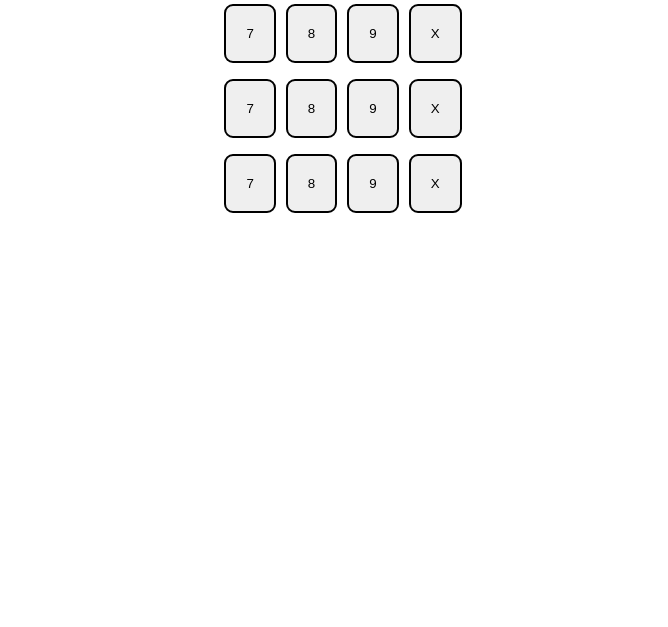
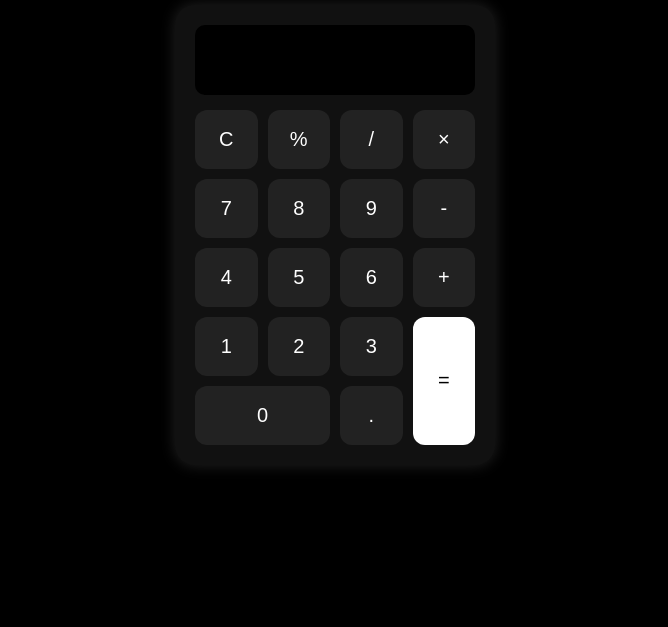
Before and after one commit to lokeshmali2003/Calculator, a plain HTML site: page index.html in a window 1280 px wide. Shown: the part 194-821 px from the top of the page, without its empty margins (305-973 px from the left). After the commit the page ends 800 px from the top, so only its background shows below. Drawn offline with Linux system fonts and the light colour scheme.

Commit message:
complete project

```diff
--- a/index.html
+++ b/index.html
@@ -3,41 +3,42 @@
 <head>
     <meta charset="UTF-8">
     <meta name="viewport" content="width=device-width, initial-scale=1.0">
-    <title>Calculator</title>
+    <title>Modern Calculator</title>
     <link rel="stylesheet" href="style.css">
-    <link rel="stylesheet" href="utils.css">
-    <script src="script.js"></script>
 </head>
 <body>
-    <h1 class="text-center">Welcome To calculate me!</h1>
-    <div class="container item-center flex flex-col mx-auto">
-     <div class="row">
-      <input type="text" class="input" />
-     </div>
-     <div class="row">
-        <button class="button">7</button>
-        <button class="button">8</button>
-        <button class="button">9</button>
-        <button class="button">X</button>
-     </div>
-     <div class="row">
-        <button class="button">7</button>
-        <button class="button">8</button>
-        <button class="button">9</button>
-        <button class="button">X</button>
-     </div>
-     <div class="row">
-        <button class="button">7</button>
-        <button class="button">8</button>
-        <button class="button">9</button>
-        <button class="button">X</button>
-     </div>
-     <div class="row">
-        <button class="button">7</button>
-        <button class="button">8</button>
-        <button class="button">9</button>
-        <button class="button">X</button>
-     </div>
+
+    <h1 class="title">Calculator- HTML CSS JAVASCRIPT</h1>
+
+    <div class="calculator">
+        <input type="text" class="display" disabled />
+
+        <div class="buttons">
+            <button class="btn clear">C</button>
+            <button class="btn">%</button>
+            <button class="btn">/</button>
+            <button class="btn">×</button>
+
+            <button class="btn">7</button>
+            <button class="btn">8</button>
+            <button class="btn">9</button>
+            <button class="btn">-</button>
+
+            <button class="btn">4</button>
+            <button class="btn">5</button>
+            <button class="btn">6</button>
+            <button class="btn">+</button>
+
+            <button class="btn">1</button>
+            <button class="btn">2</button>
+            <button class="btn">3</button>
+            <button class="btn equal">=</button>
+
+            <button class="btn zero">0</button>
+            <button class="btn">.</button>
+        </div>
     </div>
+
+<script src="script.js"></script>
 </body>
 </html>
--- a/script.js
+++ b/script.js
@@ -0,0 +1,33 @@
+let input = document.querySelector('.display');
+let buttons = document.querySelectorAll('.btn');
+let string = "";
+
+buttons.forEach(btn => {
+    btn.addEventListener('click', () => {
+
+        let value = btn.innerText;
+
+        if(value === "C"){
+            string = "";
+            input.value = "";
+        }
+        else if(value === "="){
+            string = string
+                        .replace("×", "*")
+                        .replace("÷", "/");
+
+            try {
+                string = eval(string).toString();
+                input.value = string;
+            } catch {
+                input.value = "Error";
+                string = "";
+            }
+        }
+        else{
+            string += value;
+            input.value = string;
+        }
+
+    });
+});
--- a/style.css
+++ b/style.css
@@ -1,18 +1,78 @@
-html,body{
-    height: 100%;
-    width: 100%;
-}
-.button{
-    padding: 20px;
-    margin: 0 3px;
-    border: 2px solid black;
-    border-radius: 9px;
-    cursor: pointer;
-}
-.row{
-    margin: 8px 0px;
-}
-.row input{
+*{
     margin: 0;
     padding: 0;
+    box-sizing: border-box;
+    font-family: "Poppins", sans-serif;
 }
+
+body{
+    height: 100vh;
+    background: #000;
+    color: white;
+    display: flex;
+    justify-content: center;
+    align-items: center;
+    flex-direction: column;
+}
+
+.title{
+    margin-bottom: 20px;
+    letter-spacing: 2px;
+}
+
+.calculator{
+    background: #111;
+    padding: 20px;
+    width: 320px;
+    border-radius: 20px;
+    box-shadow: 0 0 15px #222;
+}
+
+.display{
+    width: 100%;
+    height: 70px;
+    background: #000;
+    color: white;
+    font-size: 32px;
+    border: none;
+    outline: none;
+    padding: 15px;
+    margin-bottom: 15px;
+    border-radius: 10px;
+    text-align: right;
+}
+
+.buttons{
+    display: grid;
+    grid-template-columns: repeat(4, 1fr);
+    gap: 10px;
+}
+
+.btn{
+    padding: 18px;
+    font-size: 20px;
+    background: #222;
+    color: white;
+    border: none;
+    border-radius: 12px;
+    cursor: pointer;
+    transition: 0.2s;
+}
+
+.btn:hover{
+    background: #333;
+}
+
+.equal{
+    background: #fff;
+    color: #000;
+    grid-row: span 2;
+}
+
+.equal:hover{
+    background: #ddd;
+}
+
+.zero{
+    grid-column: span 2;
+}
--- a/utils.css
+++ /dev/null
@@ -1,15 +0,0 @@
-.text-center{
-    text-align: center;
-}
-.mx-auto{
-    margin: auto;
-}
-.flex{
-   display: flex;
-}
-.flex-col{
-    flex-direction: column;
-}
-.item-center{
-    align-items: center;
-}
```
